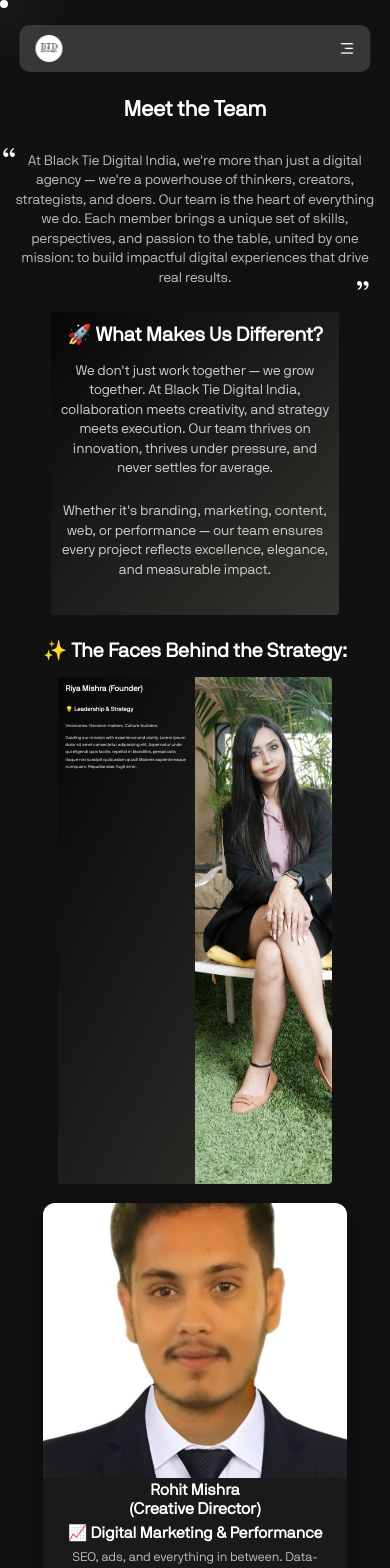
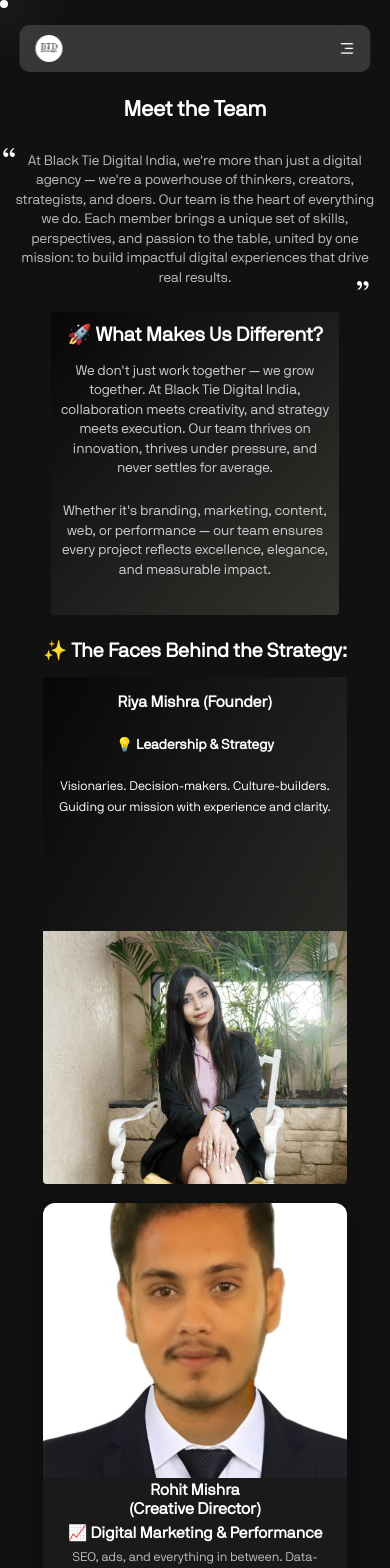
Before and after one commit to Abhishek-Yadav17/BlackTieDigitalIndia, a React (Vite) app in the folder black-tie-digital-front/: page /team in a window 390 px wide. Shown: the top 1568 px of the page. Built offline with nearby package versions, Linux system fonts and the light colour scheme.

Commit message:
removed a team member

```diff
--- a/black-tie-digital-front/src/components/Teams.jsx
+++ b/black-tie-digital-front/src/components/Teams.jsx
@@ -143,13 +143,6 @@
             task: '💻 Tech & Web Development',
             description: 'Developers, coders, problem-solvers. They turn pixels into performance.'
         },
-        {
-            name: 'Shreya Joshi',
-            section: '(Sales)',
-            image: 'card4.png',
-            task: '📈 Digital Marketing & Performance',
-            description: 'SEO, ads, and everything in between. Data-driven, ROI-focused, and always optimizing.'
-        },
     ];
 
     return (
@@ -183,8 +176,7 @@
                         <div className="founder-left">
                             <h1>Riya Mishra (Founder)</h1>
                             <h2>💡 Leadership & Strategy</h2>
-                            <h4>Visionaries. Decision-makers. Culture-builders.</h4>
-                            <h4>Guiding our mission with experience and clarity. Lorem ipsum dolor sit amet consectetur adipisicing elit. Aspernatur unde qui eligendi quis facilis, repellat in blanditiis, perspiciatis itaque nisi suscipit quibusdam quod! Maiores sapiente eaque numquam. Repudiandae, fugit error.</h4>
+                            <h4>Visionaries. Decision-makers. Culture-builders. Guiding our mission with experience and clarity.</h4>
                         </div>
                         <div className="founder-right">
                             <img src="Founder.jpg" alt="founder" />
--- a/black-tie-digital-front/src/styles/Teams.scss
+++ b/black-tie-digital-front/src/styles/Teams.scss
@@ -148,6 +148,12 @@
             overflow: hidden;
             background: linear-gradient(to right bottom, rgba(0, 0, 0, 0.6), rgba(75, 76, 69, 0.6));
 
+            @media (max-width: 600px) {
+                flex-direction: column;
+                height: 60vh;
+                width: 100%;
+            }
+
             .founder-left {
                 width: 50%;
                 height: 100%;
@@ -157,14 +163,33 @@
                 padding: 2vw;
                 gap: 1vw;
 
+                @media (max-width: 600px) {
+                    width: 100%;
+                    height: 60%;
+                    align-items: center;
+                    gap: 4vw;
+                    padding: 4vw;
+                }
+
                 h1 {
                     margin-bottom: 2vw;
                     font-size: 2vw;
+
+                    @media (max-width: 768px) {
+                        font-size: 4vw;
+                        line-height: 5vw;
+                        width: 100%;
+                    }
                 }
 
                 h2 {
                     font-size: 1.5vw;
                     margin-bottom: 2vw;
+
+                    @media (max-width: 768px) {
+                        font-size: 3.5vw;
+                        width: 100%;
+                    }
                 }
 
                 h4 {
@@ -172,12 +197,22 @@
                     line-height: 1.7;
                     font-size: 1.1vw;
                     text-align: left;
+
+                    @media (max-width: 768px) {
+                        font-size: 3.2vw;
+                        text-align: center;
+                    }
                 }
             }
 
             .founder-right {
                 width: 50%;
                 height: 100%;
+
+                @media (max-width: 600px) {
+                    width: 100%;
+                    height: 50%;
+                }
 
                 img {
                     height: 100%;
@@ -190,7 +225,7 @@
 
         .team-grid {
             display: grid;
-            grid-template-columns: repeat(3, 1fr);
+            grid-template-columns: repeat(2, 1fr);
             gap: 4vw;
             justify-items: center;
             padding-bottom: 8vw;
```
